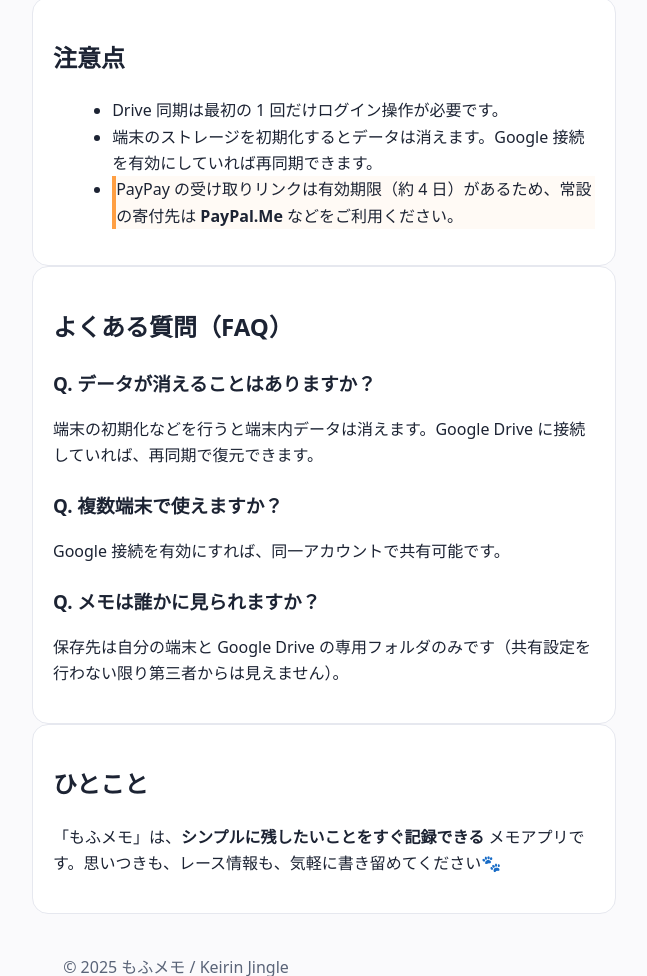
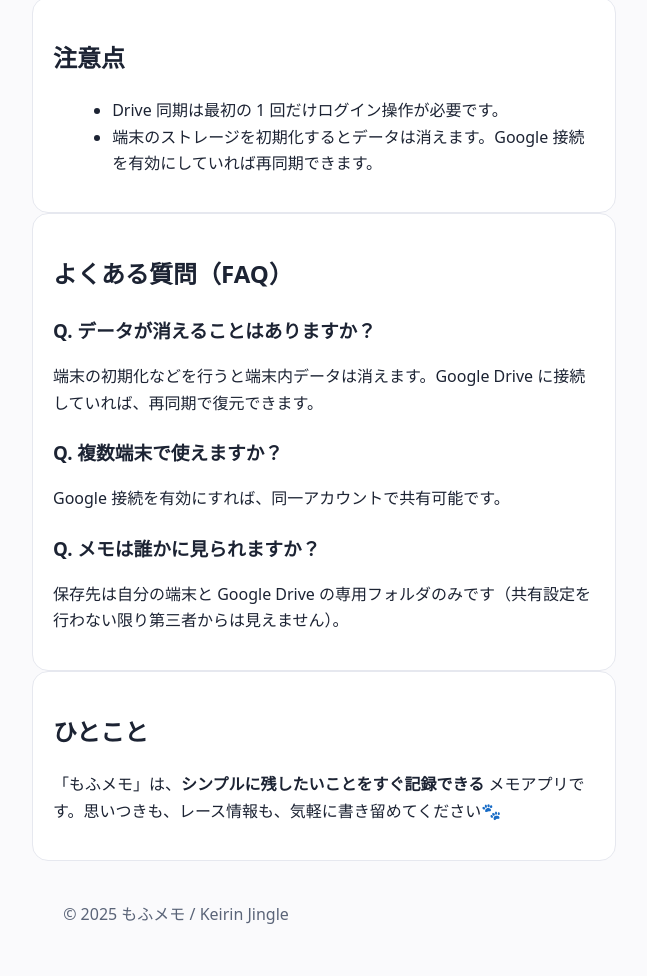
Before and after one commit to keirinjingle/keirin-links, a plain HTML site: page howto.html in a window 1280 px wide. Shown: the part 1518-2494 px from the top of the page, without its empty margins (464-1111 px from the left). Drawn offline with Linux system fonts and the light colour scheme.

Commit message:
Update howto.html

```diff
--- a/howto.html
+++ b/howto.html
@@ -151,8 +151,6 @@
           <ul>
             <li>Drive 同期は最初の 1 回だけログイン操作が必要です。</li>
             <li>端末のストレージを初期化するとデータは消えます。Google 接続を有効にしていれば再同期できます。</li>
-            <li class="warn">PayPay の受け取りリンクは有効期限（約 4 日）があるため、常設の寄付先は <strong>PayPal.Me</strong> などをご利用ください。</li>
-          </ul>
         </section>
 
         <section id="faq">
```
